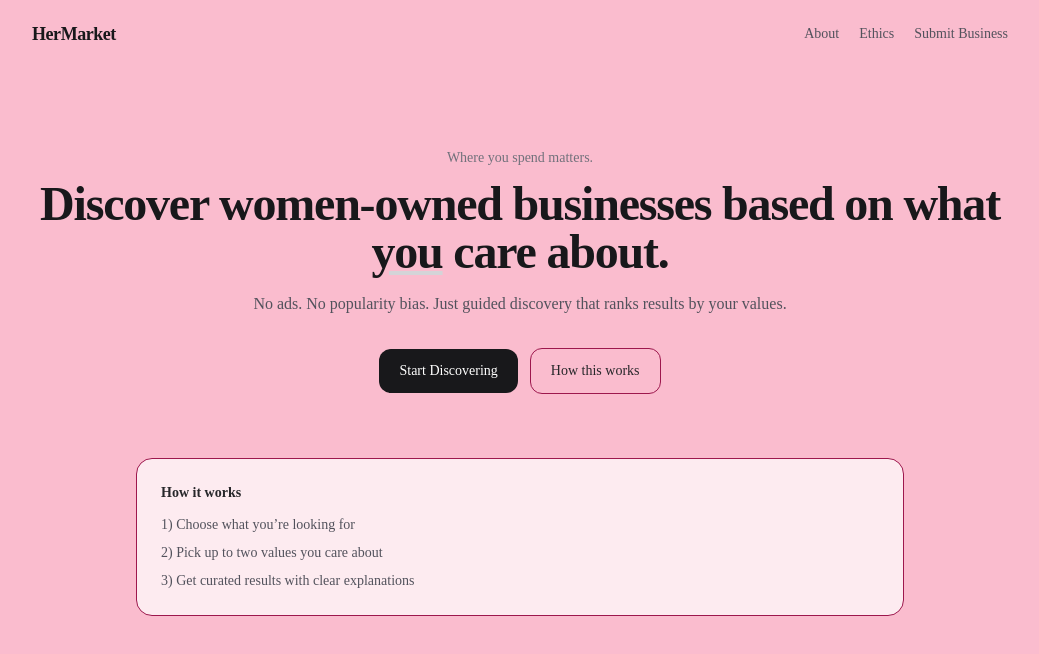
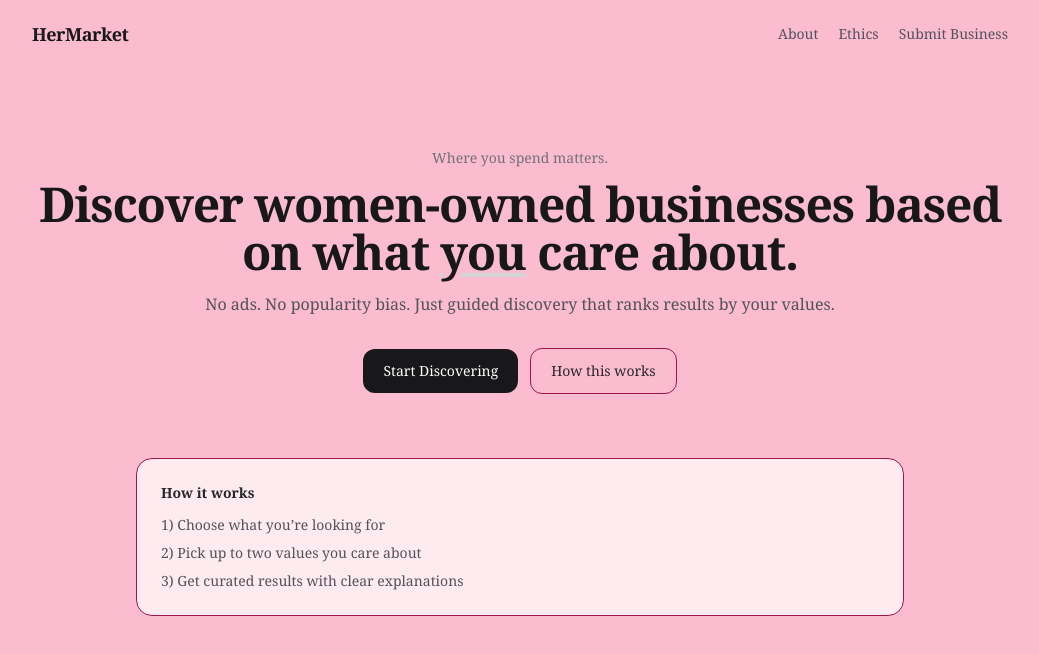
Before and after one commit to suhanikhare0104/guided-discovery-demo, a Next.js app: page / in a window 1280 px wide. Shown: the top 654 px of the page, without its empty margins (120-1159 px from the left). Built offline with nearby package versions, Linux system fonts and the light colour scheme.

Commit message:
Update page.tsx
change font

```diff
--- a/app/page.tsx
+++ b/app/page.tsx
@@ -1,6 +1,6 @@
 export default function Home() {
   return (
-    <div className="min-h-screen font-sans text-zinc-900">
+    <div className="min-h-screen font-serif text-zinc-900">
       {/* Top Navigation */}
       <header className="mx-auto flex max-w-5xl items-center justify-between px-6 py-5">
         <div className="text-lg font-semibold tracking-tight">
```
